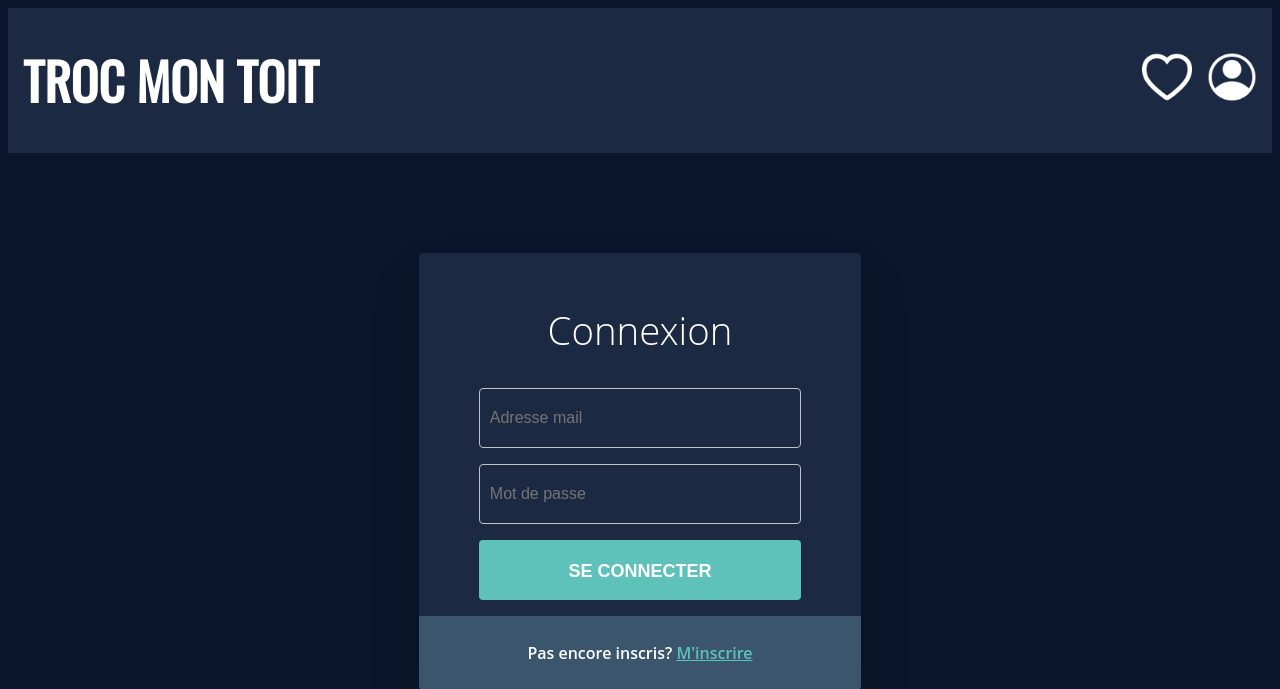
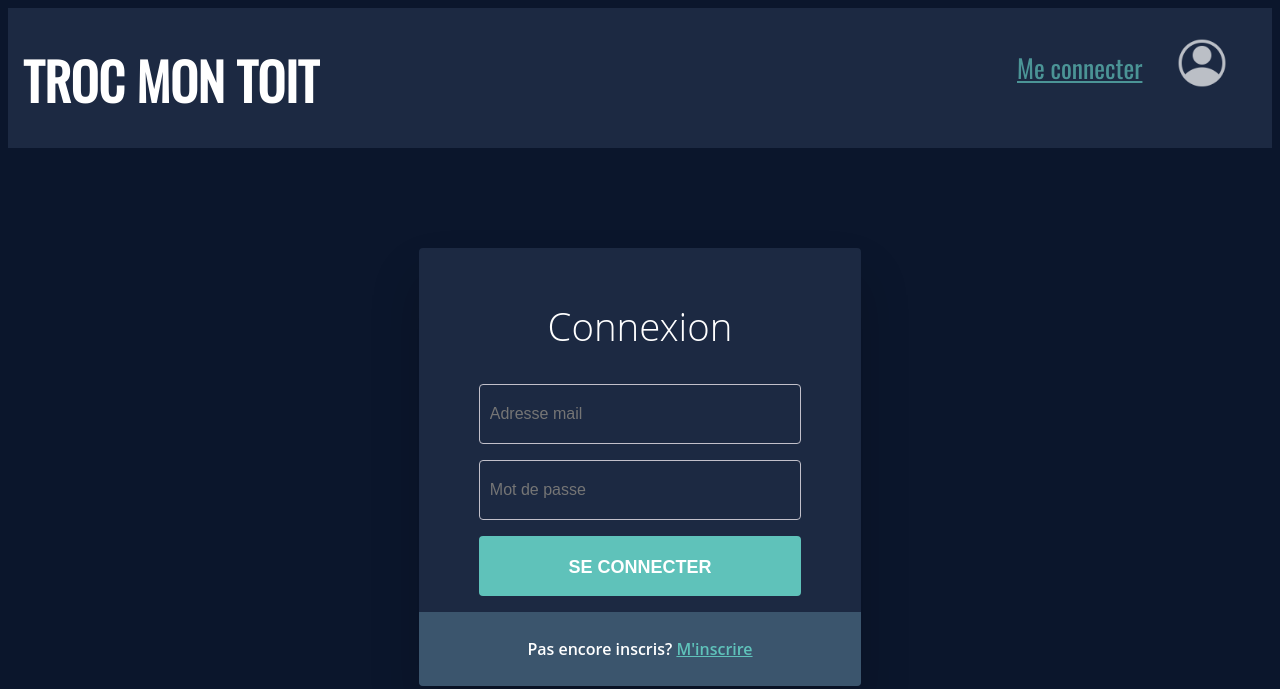
Before and after one commit to B2-Info-23-24/php-ThomasFzr, a PHP site: page /index.php?page=connection in a window 1280 px wide. Shown: the top 689 px of the page. Run offline with PHP 8.4, Linux system fonts and the light colour scheme.

Commit message:
modif header: header différent selon user connecté ou non

```diff
--- a/controllers/ConnectionController.php
+++ b/controllers/ConnectionController.php
@@ -2,14 +2,11 @@
 
 class ConnectionController {
     public function index() {
-        if ($_SESSION['isConnected'] == false) {
+        if (isset($_SESSION['isConnected']) && $_SESSION['isConnected'] == true) {
+            include 'views/profilUtilisateurView.php';
+        } else{
             include 'views/connectionView.php';
-        } else{
-            include 'views/profilUtilisateurView.php';
-
         }
-
     }
 }
-
 ?>
--- a/controllers/GetTableController.php
+++ b/controllers/GetTableController.php
@@ -12,7 +12,7 @@ class GetTableController
         // } else {
         //     echo 'function getTable je ne suis pas un POST <br/>';
         // }
-        session_destroy();
+        // session_destroy();
     }
 }
 
--- a/index.php
+++ b/index.php
@@ -1,7 +1,5 @@
 <?php
 session_start();
-$_SESSION['isConnected'] = false;
-
 
 spl_autoload_register(function ($class) {
     include 'controllers/' . $class . '.php';
@@ -27,6 +25,11 @@ if (isset($_GET["page"])) {
         case 'inscription':
             $controller = new InscriptionController();
             $controller->index();
+            break;
+
+        case 'deconnection':
+            $controller = new DeconnectionController();
+            $controller->processDeconnection();
             break;
 
         case 'detailsLogement':
--- a/models/db_connect.php
+++ b/models/db_connect.php
@@ -115,9 +115,10 @@ class Database
 
             // If a row is returned, the credentials are valid
             if ($stmt->rowCount() > 0) {
+                $_SESSION['isConnected'] = true;
                 $_SESSION['mail'] = $email;
-                echo "Connexion réussie!";
-                $_SESSION['isConnected'] = true;
+                echo "Connexion réussie!<br>";
+                echo "Bonjour, $email!";
                 include 'views/home.php';
             } else {
                 echo "Mail ou mdp invalide";
--- a/style.css
+++ b/style.css
@@ -73,17 +73,13 @@ input[type="submit"]:hover {
     transition: all 0.2s ease;
 }
 
-/* .annonces-logement {
-    padding-top: 150px;
-
-} */
-
 #container-allheader {
     font-family: 'Oswald', sans-serif;
     background-color: #1C2942;
     color: white;
     padding-left: 15px;
     padding-right: 15px;
+    height: 140px;
 }
 
 #container-header {
@@ -190,19 +186,19 @@ input[type="range"]::-webkit-slider-runnable-track {
 
 /* === Zone filtres === */
 
-#zone-filtre{
+#zone-filtre {
     margin: auto;
     width: 85%;
     /* border: 5px solid; */
 }
 
-#filtre-deroulant{
+#filtre-deroulant {
     /* background-color: red; */
 }
 
 /* === Logements === */
 
-.zone-annonce{
+.zone-annonce {
     margin: auto;
     width: 85%;
     /* border: 5px solid; */
@@ -211,7 +207,8 @@ input[type="range"]::-webkit-slider-runnable-track {
 .annonce {
     display: inline-block;
     margin: 30px 5px 0 5px;
-    text-align: center; /* Center the content inside each .img */
+    text-align: center;
+    /* Center the content inside each .img */
 }
 
 .annonce img {
@@ -234,7 +231,7 @@ input[type="range"]::-webkit-slider-runnable-track {
 }
 
 #lien-annonce,
-#lien-logo-tmt{
+#lien-logo-tmt {
     text-decoration: none;
     color: white;
 }
@@ -265,11 +262,59 @@ input[type="range"]::-webkit-slider-runnable-track {
     height: 50px;
 }
 
-#imgIconeCoeur{
+#imgIconeCoeur {
     height: 50px;
     margin-right: 15px;
 }
 
-#imgIconeCoeur{
+#imgIconeCoeur {
     padding-left: 50px;
 }
+
+
+/* Profil */
+
+#btn-profil {
+    background-color: transparent;
+    text-decoration: none;
+}
+
+#container-rightheader {
+    width: 210px;
+    height: 150px;
+    position: relative;
+    margin: 30px;
+}
+
+#container-rightheader-top {
+    width: 100%;
+    position: absolute;
+    top: 0;
+    left: 0;
+    opacity: 0.7;
+    display: flex;
+    flex-wrap: wrap;
+    justify-content: space-between;
+}
+
+#container-rightheader-topright,
+#container-rightheader-topleft {
+    width: auto;
+    display: flex;
+    align-items: center;
+}
+
+#container-rightheader-topleft {
+    color: white;
+}
+
+#container-rightheader-bottom {
+    z-index: 9;
+    margin-top: 180px;
+    border-radius: 30px;
+    background: #3B556D;
+    opacity: 99%;
+    box-shadow: 6px 6px 12px #39526a,-6px -6px 12px #3d5870;
+    text-align: center;
+    font-weight: bold;
+}
--- a/views/headerView.php
+++ b/views/headerView.php
@@ -19,24 +19,61 @@
                 </a>
             </div>
             <div id="container-rightheader">
-                <div>
+
+                <div id="container-rightheader-top">
+                    <div id="container-rightheader-topleft">
+                        <?php
+                        if (isset($_SESSION['mail'])) {
+                            echo "Bonjour, " . $_SESSION['mail'];
+                            echo "!";
+                        } else {
+                            echo '<a href="?page=connection">
+                            Me connecter
+                        </a>';
+                        }
+                        ?>
+                    </div>
+
                     <?php
-                    if (isset($_SESSION['mail'])) {
-                        echo "Bonjour, " . $_SESSION['mail'];
-                        echo "!";
+                    if (isset($_POST['toggleButton'])) {
+                        $isVisible = !isset($_POST['isVisible']) || $_POST['isVisible'] == 'false';
+                    } else {
+                        $isVisible = false;
                     }
                     ?>
+
+                    <div id="container-rightheader-topright">
+                        <?php
+                        if (isset($_SESSION['mail'])) {
+                            echo '<form method="post" action="">
+                                        <button type="submit" name="toggleButton" id="btn-profil">
+                                        <img src="/assets/iconeCompte.png" alt="img icone compte" id="imgIconeCompte">
+                                        </button>
+                                        <input type="hidden" name="isVisible" value="' . ($isVisible ? 'true' : 'false') . '">
+                                  </form>';
+                        } else {
+                            echo '<a href="?page=connection">
+                                     <img src="/assets/iconeCompte.png" alt="img icone compte" id="imgIconeCompte">
+                                  </a>';
+                        }
+                        ?>
+                    </div>
                 </div>
-                <a href="?page=favoris">
-                    <img src="/assets/iconeCoeur.png" alt="img icone coeur" id="imgIconeCoeur">
-                </a>
 
-                <a href="?page=connection">
-                    <img src="/assets/iconeCompte.png" alt="img icone compte" id="imgIconeCompte">
-                </a>
-
-
-
+                <div id="container-rightheader-bottom">
+                    <div id="btn-profil-deroulant" class="<?php echo $isVisible ? '' : 'hidden'; ?>">
+                        <div class="profil-card">
+                            <a href="?page=detailsCompte">
+                                MON COMPTE</a><br>
+                            MES RESERVATIONS <br>
+                            MES AVIS <br>
+                            <a href="?page=favoris">
+                                MES FAVORIS</a> <br>
+                            <a href="?page=deconnection">
+                                DECONNEXION</a>
+                        </div>
+                    </div>
+                </div>
             </div>
         </div>
     </div>
--- a/views/home.php
+++ b/views/home.php
@@ -18,7 +18,7 @@
         <form id="gettable-form" action="?page=process_getTable" method="post">
 
             <p>
-                <input type="submit" id="register" value="DECO">
+                <input type="submit" id="register" value="BTN FOR TESTS.">
             </p>
         </form>
 
```
Also changed, not shown: controllers/DeconnectionController.php (added, +10 -0 lines), views/detailsCompteView.php (+18 -1 lines), views/profilUtilisateurView.php (deleted, +0 -17 lines).
